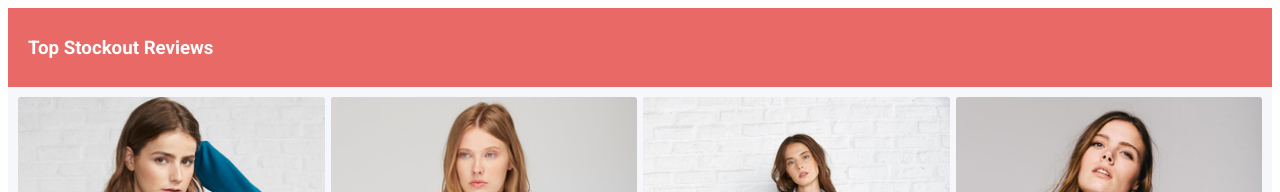
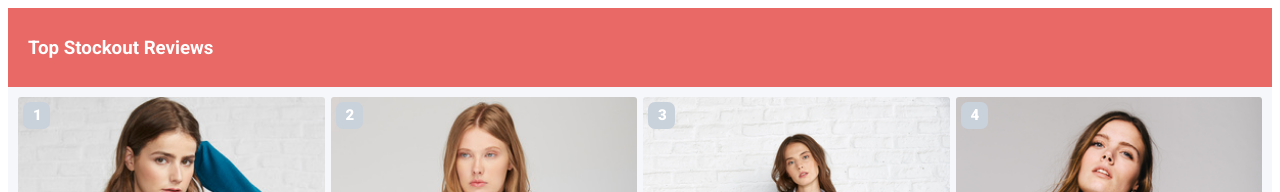
Before and after one commit to adedayojs/nextail-app, an Angular app: page /home in a window 1280 px wide. Shown: the top 192 px of the page. Built offline with nearby package versions, Linux system fonts and the light colour scheme.

Commit message:
wip: finished work on numbering

```diff
--- a/src/app/components/home/home.component.html
+++ b/src/app/components/home/home.component.html
@@ -2,7 +2,8 @@
 
 <section class="main-page">
   <div class="stock-list d-grid">
-    <div class="stock-item" *ngFor="let stock of stocks">
+    <div class="stock-item" *ngFor="let stock of stocks; let i = index">
+      <span>{{i + 1}}</span>
       <app-stock-card [stock]="stock"></app-stock-card>
     </div>
     <div class="stock-item" *ngFor="let stock of stocks">
--- a/src/app/components/home/home.component.scss
+++ b/src/app/components/home/home.component.scss
@@ -1,11 +1,26 @@
 .main-page {
   padding: 7px;
-  background: #F5F7FA;
+  background: #f5f7fa;
 
   .stock-list {
     grid-template-columns: 25% 25% 25% 25%;
   }
   .stock-item {
     margin: 3px;
+    position: relative;
+    span {
+      position: absolute;
+      background: #c9d1db;
+      padding: 10px;
+      border-radius: 7px;
+      width: 7px;
+      height: 7px;
+      font-size: 15px;
+      color: #fff;
+      font-weight: 900;
+      top: 5px;
+      left: 5px;
+      line-height: 7px;
+    }
   }
 }
--- a/src/app/shared/components/stock-card/stock-card.component.html
+++ b/src/app/shared/components/stock-card/stock-card.component.html
@@ -1,5 +1,6 @@
 <section>
   <div class="card-image">
+    <span></span>
     <img [src]="stock.imageUrl">
   </div>
   <div class="card-body">
```
